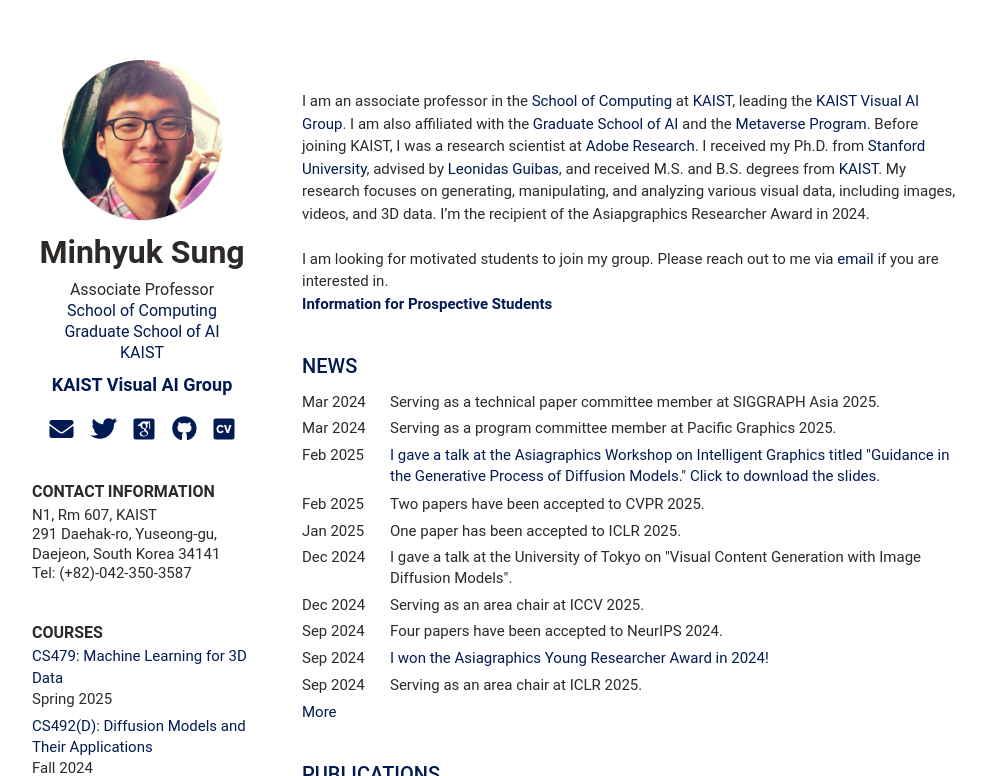
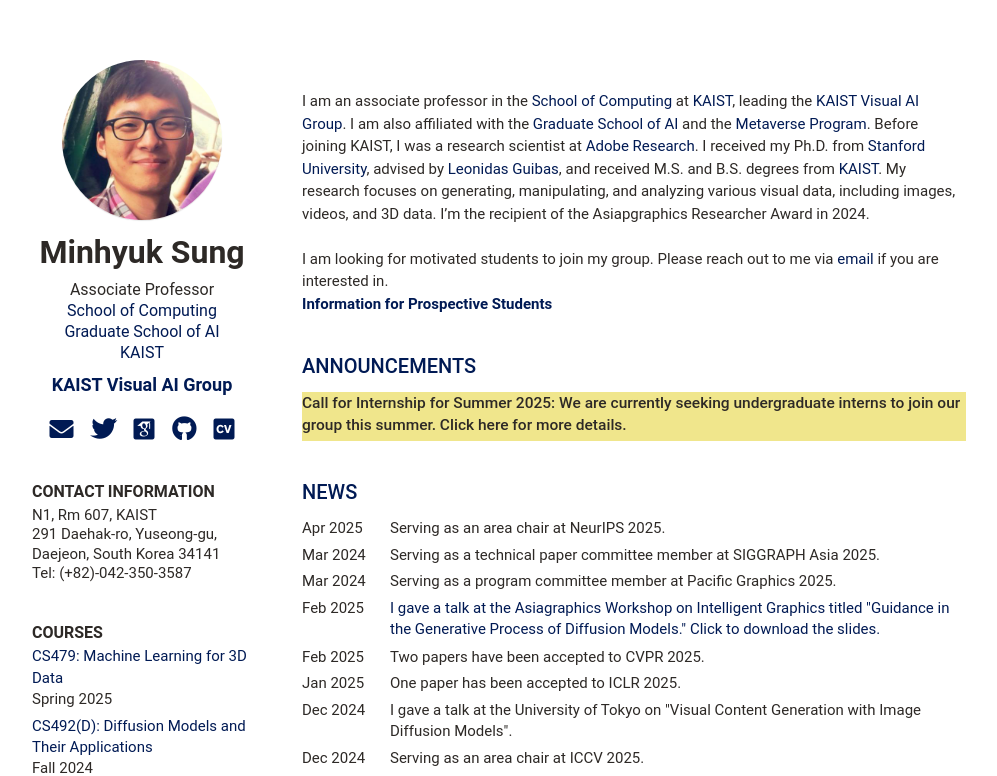
Before and after one commit to mhsung/mhsung.github.io, a Jekyll site: the page built from index.html, in a window 1280 px wide and 900 px high, cut to the strip 0-776 px from the top of the window. Shown: the whole strip, without its empty margins (126-1123 px from the left). Built offline with Jekyll 4.4.1, drawn with Linux system fonts in a browser that asks for light colours; some web fonts are replaced.

Commit message:
Updated.

```diff
--- a/_data/announcements.yml
+++ b/_data/announcements.yml
@@ -1,7 +1,7 @@
 announcements:
-  # - title: "Call for Internship for Winter 2024: We are currently seeking undergraduate interns to join our group this winter. Click here for more details."
-  #   time: Nov 2024
-  #   link: https://visualai.kaist.ac.kr/internship/
+  - title: "Call for Internship for Summer 2025: We are currently seeking undergraduate interns to join our group this summer. Click here for more details."
+    time: Apr 2025
+    link: https://visualai.kaist.ac.kr/internship/
   # - title: "We are now recruiting MS students to join our group next spring. Click this to apply. The deadline is Oct 8 (Sun), 23:59 KST."
   #   time: Sep 2023
   #  - title: "Call for Internship for Winter 2024: We are currently seeking undergraduate interns to join our group this winter. Click here for more details."
--- a/_data/news.yml
+++ b/_data/news.yml
@@ -1,4 +1,6 @@
 news:
+    - title: "Serving as an area chair at NeurIPS 2025."
+      time: Apr 2025
     - title: "Serving as a technical paper committee member at SIGGRAPH Asia 2025."
       time: Mar 2024
     - title: "Serving as a program committee member at Pacific Graphics 2025."
```
